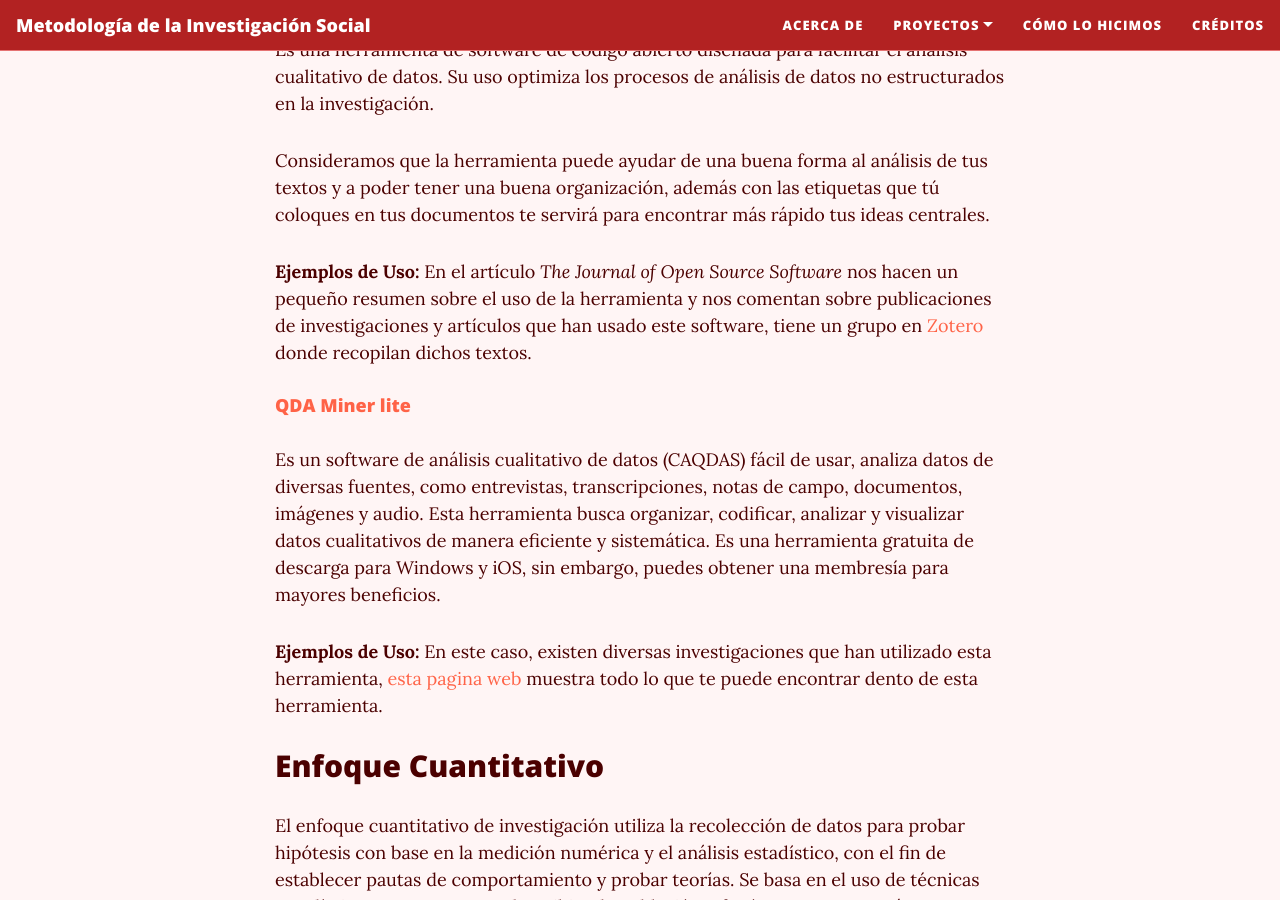
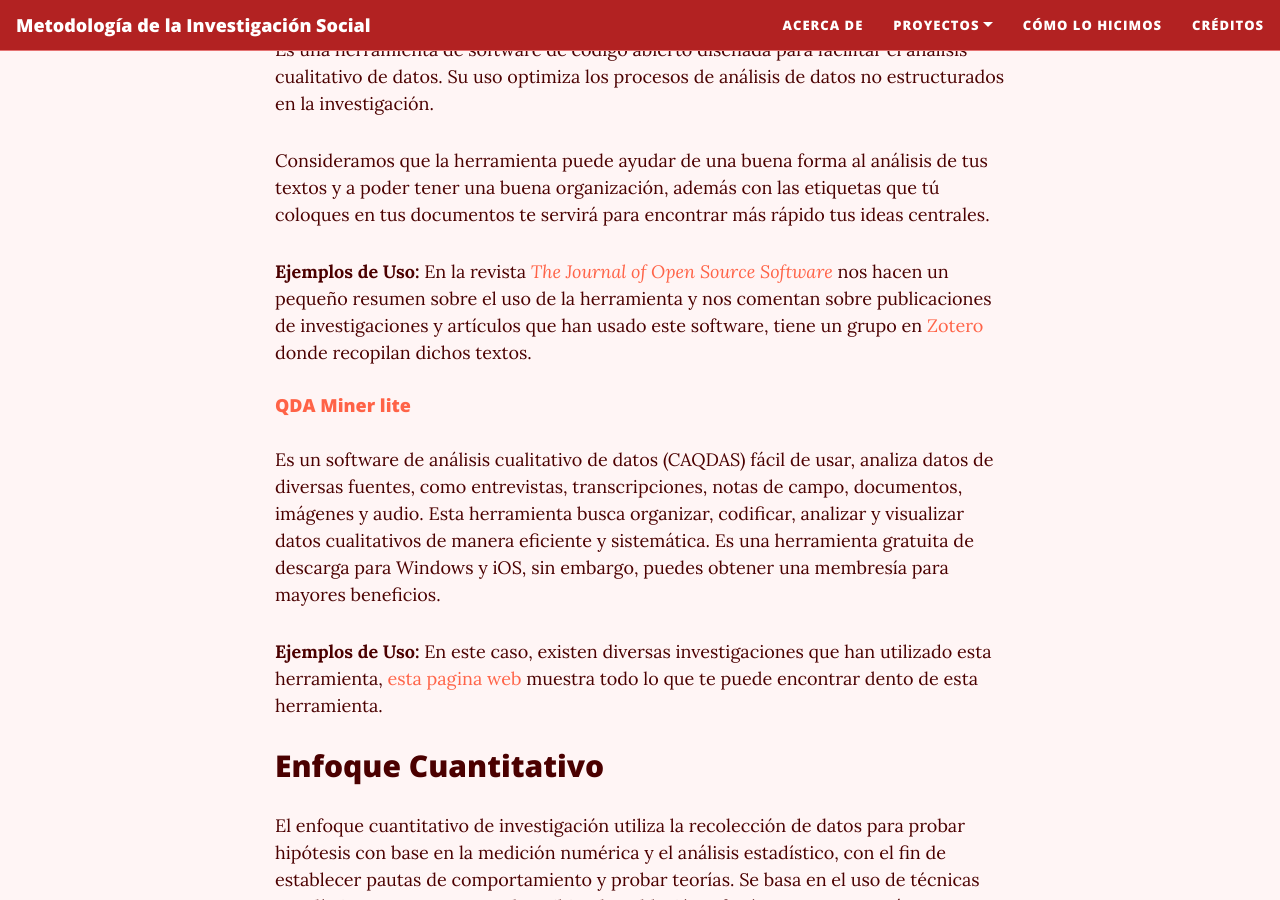
Before and after one commit to rosariorogel/metodologia, a Jekyll site: the page built from _pages/recolectando-datos.md, in a window 1280 px wide and 900 px high, scrolled down 2577 px. Built offline with Jekyll 4.4.1, drawn with Linux system fonts in a browser that asks for light colours; nearby versions of some CDN libraries.

Commit message:
Update recolectando-datos.md

```diff
--- a/_pages/recolectando-datos.md
+++ b/_pages/recolectando-datos.md
@@ -46,7 +46,7 @@ Es una herramienta de software de código abierto diseñada para facilitar el an
 Consideramos que la herramienta puede ayudar de una buena forma al análisis de tus textos y a poder tener una buena organización, además con las etiquetas que tú coloques en tus documentos te servirá para encontrar más rápido tus ideas centrales.
 
 **Ejemplos de Uso:**
-En el artículo *The Journal of Open Source Software* nos hacen un pequeño resumen sobre el uso de la herramienta y nos comentan sobre publicaciones de investigaciones y artículos que han usado este software, tiene un grupo en [Zotero](https://www.zotero.org/groups/4373578/taguette) donde recopilan dichos textos.
+En la revista  [*The Journal of Open Source Software*](https://joss.theoj.org/papers/10.21105/joss.03522) nos hacen un pequeño resumen sobre el uso de la herramienta y nos comentan sobre publicaciones de investigaciones y artículos que han usado este software, tiene un grupo en [Zotero](https://www.zotero.org/groups/4373578/taguette) donde recopilan dichos textos.
 
 #### [QDA Miner lite](https://provalisresearch.com/es/products/software-de-analisis-cualitativo/freeware/)
 Es un software de análisis cualitativo de datos (CAQDAS) fácil de usar, analiza datos de diversas fuentes, como entrevistas, transcripciones, notas de campo, documentos, imágenes y audio. Esta herramienta busca organizar, codificar, analizar y visualizar datos cualitativos de manera eficiente y sistemática. Es una herramienta gratuita de descarga para Windows y iOS, sin embargo, puedes obtener una membresía para mayores beneficios.
```
